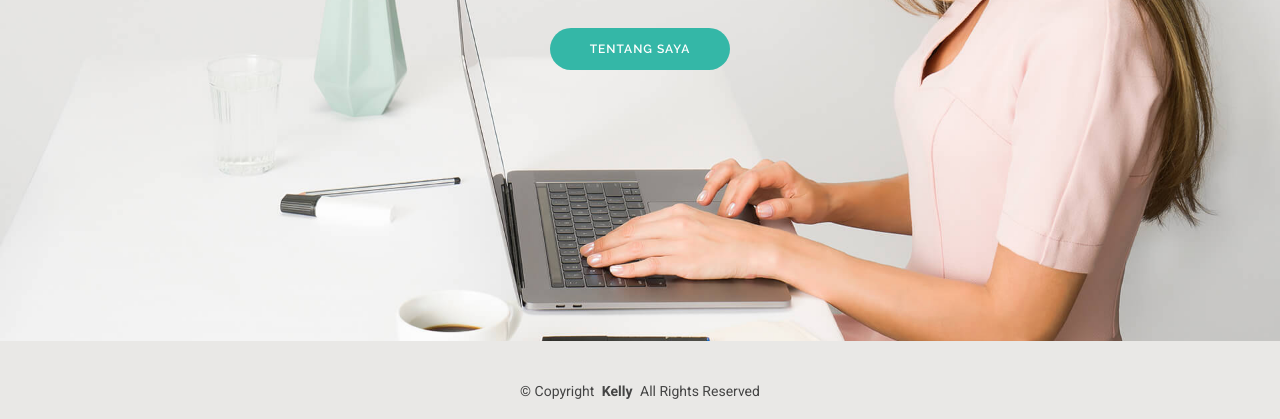
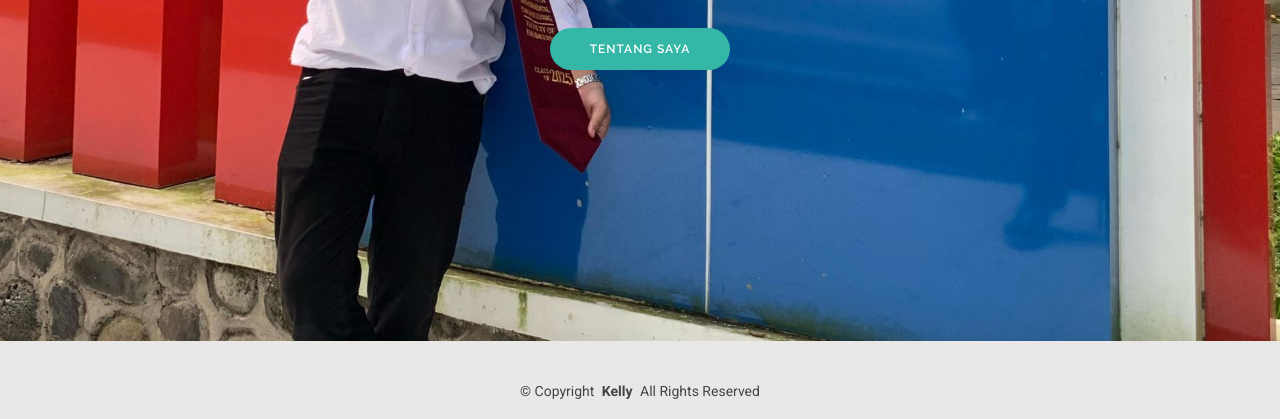
Before and after one commit to fatahhismail/fatahhismail.github.io, a plain HTML site: page index.html in a window 1280 px wide. Shown: the part 460-879 px from the top of the page. Drawn offline with Linux system fonts and the light colour scheme.

Commit message:
update halaman foto1

```diff
--- a/index.html
+++ b/index.html
@@ -91,7 +91,7 @@
     <!-- Hero Section -->
     <section id="hero" class="hero section">
 
-      <img src="assets/img/hero-bg.jpg" alt="" data-aos="fade-in">
+      <img src="assets/img/foto sampul.jpg" alt="" data-aos="fade-in">
 
       <div class="container text-center" data-aos="zoom-out" data-aos-delay="100">
         <div class="row justify-content-center">
```
Also changed, not shown: assets/img/foto sampul.jpg (added).
